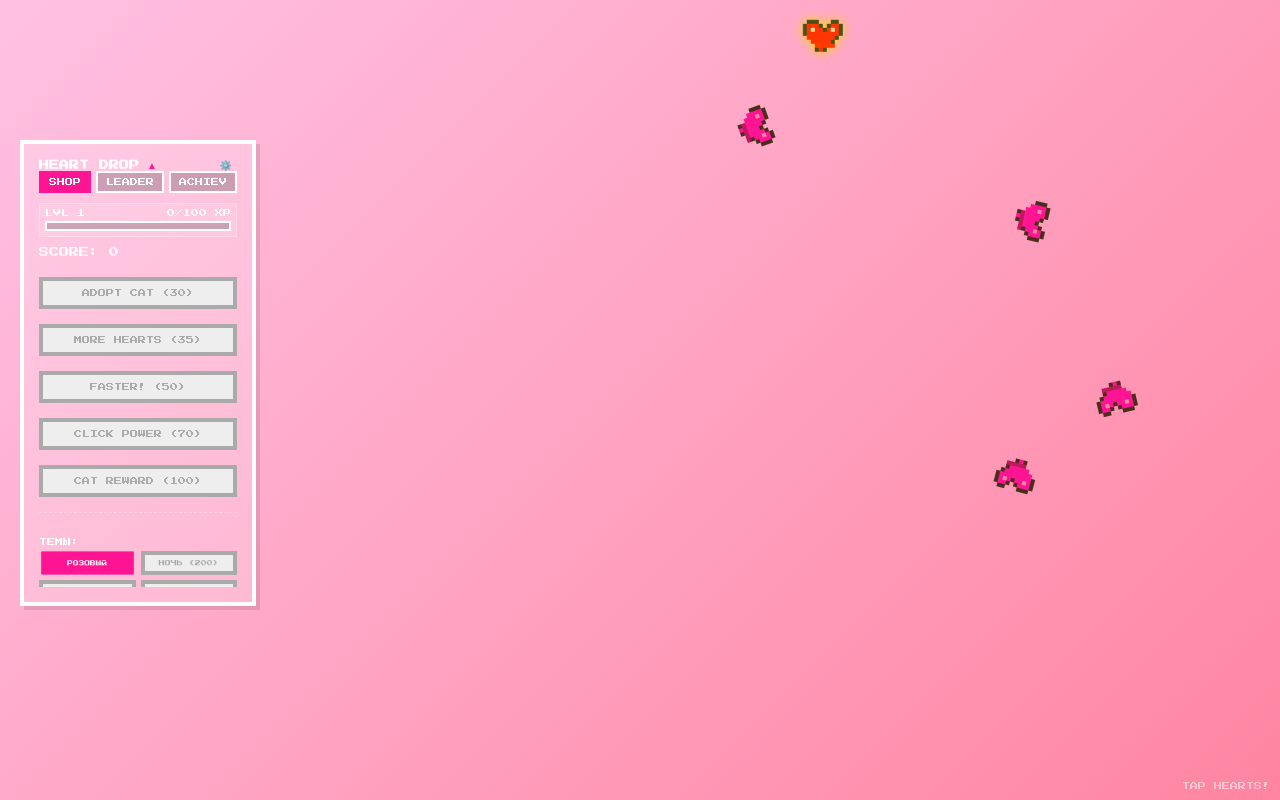
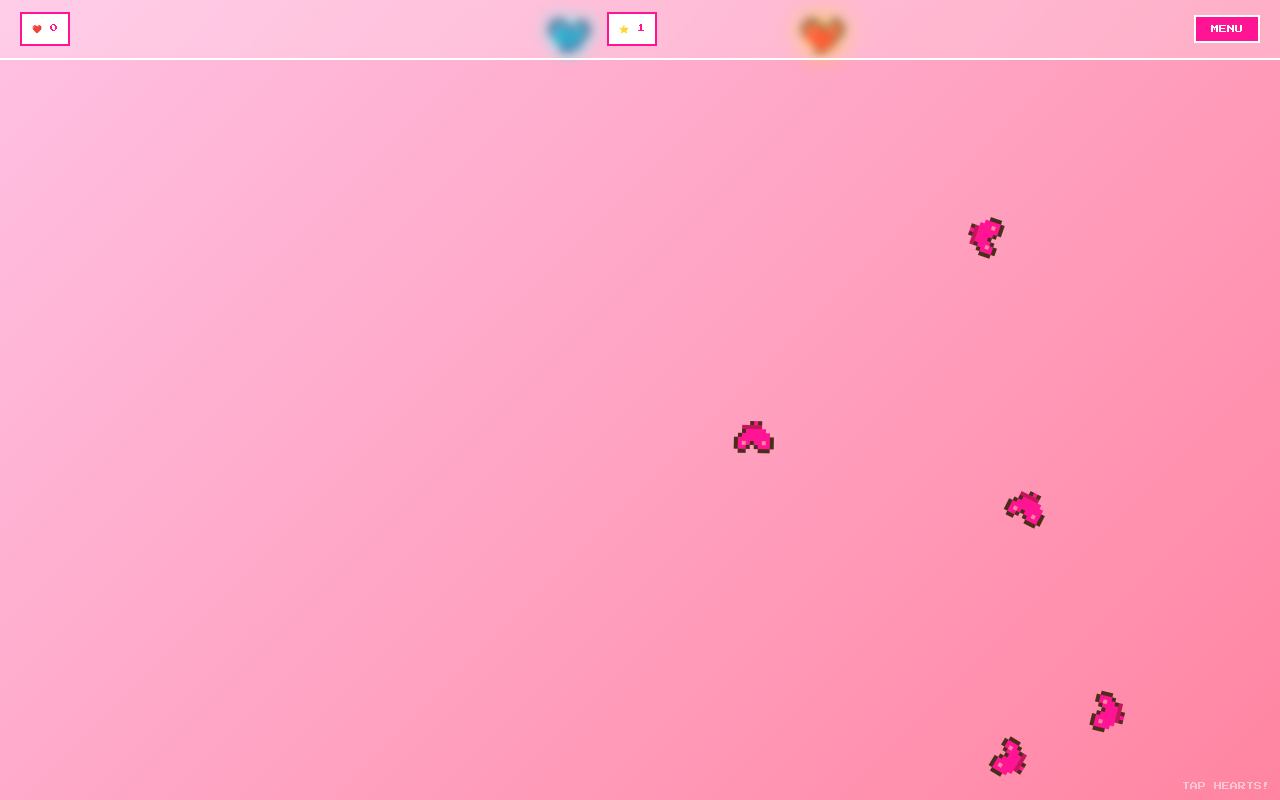
Before and after one commit to t1us32/love, a React (Vite) app: page / in a window 1280 px wide. Built offline with nearby package versions, Linux system fonts and the light colour scheme.

Commit message:
new thigns

```diff
--- a/src/App.jsx
+++ b/src/App.jsx
@@ -16,8 +16,8 @@ const PHRASES = [
 ];
 
 const HEART_TYPES = {
-  NORMAL: { id: 'normal', color: '#ff1493', xp: 10, bonus: 0, weight: 80, class: 'heart-normal' },
-  GOLD: { id: 'gold', color: '#ffd700', xp: 50, bonus: 10, weight: 10, class: 'heart-gold' },
+  NORMAL: { id: 'normal', color: '#ff1493', xp: 10, bonus: 0, weight: 70, class: 'heart-normal' },
+  GOLD: { id: 'gold', color: '#ffd700', xp: 50, bonus: 10, weight: 20, class: 'heart-gold' },
   BLACK: { id: 'black', color: '#333', xp: 5, bonus: -5, weight: 7, class: 'heart-black' },
   STAR: { id: 'star', color: '#00ffff', xp: 100, bonus: 5, weight: 3, class: 'heart-star' }
 };
@@ -49,15 +49,15 @@ const triggerHaptic = (enabled) => {
   }
 };
 
-const Heart = ({ id, x, type, speed, onRemove }) => {
+const Heart = ({ id, x, type, speed, onRemove, isPaused }) => {
   return (
     <div
-      className={`heart-container falling ${type.class}`}
+      className={`heart-container falling ${type.class} ${isPaused ? 'paused' : ''}`}
       style={{
         left: `${x}%`,
         animationDuration: `${speed}s`,
       }}
-      onClick={(e) => onRemove(id, e.clientX, e.clientY, type)}
+      onClick={(e) => !isPaused && onRemove(id, e.clientX, e.clientY, type)}
     >
       <div className="heart" style={{ filter: type.id === 'black' ? 'grayscale(1) brightness(0.5)' : (type.id === 'gold' ? 'hue-rotate(45deg) brightness(1.5)' : (type.id === 'star' ? 'hue-rotate(180deg) brightness(1.2)' : 'none')) }} />
     </div>
@@ -115,7 +115,7 @@ function App() {
   const [catX, setCatX] = useState(50);
   const [catFlip, setCatFlip] = useState(1); // 1 = right, -1 = left
   const [isCatCatching, setIsCatCatching] = useState(false);
-  const [isMenuVisible, setIsMenuVisible] = useState(true);
+  const [isMenuVisible, setIsMenuVisible] = useState(false);
   const [isMusicEnabled, setIsMusicEnabled] = useState(false);
   const [isSoundEnabled, setIsSoundEnabled] = useState(true);
   const [showSettings, setShowSettings] = useState(false);
@@ -223,9 +223,10 @@ function App() {
   }, [baseSpeed, frenzyTimer]);
 
   useEffect(() => {
+    if (isMenuVisible) return;
     const interval = setInterval(spawnHeart, spawnInterval);
     return () => clearInterval(interval);
-  }, [spawnHeart, spawnInterval]);
+  }, [spawnHeart, spawnInterval, isMenuVisible]);
 
   const addPhrase = useCallback((text, x, y) => {
     const phraseId = Math.random().toString(36).substr(2, 9);
@@ -309,7 +310,7 @@ function App() {
 
   // Constant tracking for the cat
   useEffect(() => {
-    if (!hasCat) return;
+    if (!hasCat || isMenuVisible) return;
 
     const interval = setInterval(() => {
       setHearts((prev) => {
@@ -364,12 +365,13 @@ function App() {
 
   // Clean up hearts that fall completely (safety net)
   useEffect(() => {
+    if (isMenuVisible) return;
     const cleanup = setInterval(() => {
       const now = Date.now();
       setHearts((prev) => prev.filter(h => (now - h.startTime) / 1000 < h.speed + 0.2));
     }, 200);
     return () => clearInterval(cleanup);
-  }, []);
+  }, [isMenuVisible]);
 
   const buyCat = () => {
     if (score >= 30 && !hasCat) {
@@ -461,27 +463,22 @@ function App() {
 
 
   return (
-    <div className={`game-container theme-${currentTheme}`} style={{ background: currentThemeData.gradient }}>
+    <div className={`game-container theme-${currentTheme} ${isMenuVisible ? 'game-paused' : ''}`} style={{ background: currentThemeData.gradient }}>
       {frenzyTimer > 0 && <div className="frenzy-overlay" />}
-      <div className={`ui-panel ${!isMenuVisible ? 'collapsed' : ''}`}>
-        <div className="panel-header">
-          <div onClick={() => setIsMenuVisible(!isMenuVisible)} style={{ display: 'flex', alignItems: 'center', gap: '8px', cursor: 'pointer' }}>
-            <h1 style={{ fontSize: '10px', margin: 0 }}>HEART DROP</h1>
-            <button className="toggle-btn" style={{ pointerEvents: 'none' }}>{isMenuVisible ? '▲' : '▼'}</button>
-          </div>
-          {isMenuVisible && (
-            <button
-              className="settings-btn"
-              onClick={() => setShowSettings(!showSettings)}
-              style={{ fontSize: '10px', background: 'none', border: 'none', cursor: 'pointer', padding: '0 5px' }}
-            >
-              ⚙️
-            </button>
-          )}
+
+      {/* HUD Bar - Always Visible */}
+      <div className="hud-bar">
+        <div className="hud-stat">❤️ {score}</div>
+        <div className="hud-stat">⭐ {level}</div>
+        <button className="menu-open-btn" onClick={() => setIsMenuVisible(true)}>MENU</button>
       </div>
 
-        {isMenuVisible && (
-          <>
+      <div className={`ui-panel-overlay ${isMenuVisible ? 'visible' : ''}`}>
+        <div className="ui-panel">
+          <div className="panel-header">
+            <h1 style={{ fontSize: '14px', margin: 0 }}>PAUSED</h1>
+            <button className="close-panel-btn" onClick={() => setIsMenuVisible(false)}>RESUME</button>
+          </div>
           <div className="tab-buttons" style={{ display: 'flex', gap: '5px', marginBottom: '10px' }}>
             <button className={`tab-btn ${activeTab === 'shop' ? 'active' : ''}`} onClick={() => setActiveTab('shop')}>SHOP</button>
             <button className={`tab-btn ${activeTab === 'leaderboard' ? 'active' : ''}`} onClick={() => setActiveTab('leaderboard')}>LEADER</button>
@@ -602,8 +599,10 @@ function App() {
               </div>
             </>
           )}
-          </>
-        )}
+          <button className="settings-btn-alt" onClick={() => setShowSettings(!showSettings)}>
+            {showSettings ? 'BACK' : 'SETTINGS ⚙️'}
+          </button>
+        </div>
       </div>
 
       {selectedPhoto && (
@@ -621,6 +620,7 @@ function App() {
         <Heart
           key={heart.id}
           {...heart}
+          isPaused={isMenuVisible}
           onRemove={handleHeartClick}
         />
       ))}
--- a/src/index.css
+++ b/src/index.css
@@ -71,6 +71,11 @@ body {
   justify-content: center;
   cursor: pointer;
   z-index: 5;
+}
+
+.heart-container.paused {
+  animation-play-state: paused !important;
+  pointer-events: none;
 }
 
 .heart {
@@ -505,28 +510,103 @@ body {
   object-fit: contain;
 }
 
-/* Hidable Panel Styles */
-.ui-panel.collapsed {
-  padding: 10px;
-  width: auto;
+/* Modal Panel Styles */
+.ui-panel-overlay {
+  position: fixed;
+  top: 0;
+  left: 0;
+  right: 0;
+  bottom: 0;
+  background: rgba(0, 0, 0, 0.85);
+  display: none;
+  align-items: center;
+  justify-content: center;
+  z-index: 200;
+  backdrop-filter: blur(5px);
+}
+
+.ui-panel-overlay.visible {
+  display: flex;
+}
+
+.ui-panel {
+  background: #fff;
+  padding: 20px;
+  border: 4px solid #ff1493;
+  width: 90%;
+  max-width: 400px;
+  max-height: 85vh;
+  overflow-y: auto;
+  box-shadow: 8px 8px 0px rgba(0, 0, 0, 0.2);
+  color: #ff1493;
+  display: flex;
+  flex-direction: column;
 }
 
 .panel-header {
   display: flex;
   justify-content: space-between;
   align-items: center;
-  cursor: pointer;
-  gap: 10px;
+  margin-bottom: 20px;
+  padding-bottom: 10px;
+  border-bottom: 4px solid #ff1493;
 }
 
-.toggle-btn {
-  background: none;
+.close-panel-btn {
+  background: #ff1493;
+  color: #fff;
+  border: 2px solid #fff;
+  padding: 5px 10px;
+  font-family: 'Press Start 2P', cursive;
+  font-size: 8px;
+  cursor: pointer;
+}
+
+.settings-btn-alt {
+  margin-top: 15px;
+  background: #333;
+  color: #fff;
   border: none;
+  padding: 10px;
+  font-family: 'Press Start 2P', cursive;
+  font-size: 8px;
+  cursor: pointer;
+  width: 100%;
+}
+
+/* HUD Bar Styles */
+.hud-bar {
+  position: absolute;
+  top: env(safe-area-inset-top);
+  left: 0;
+  right: 0;
+  height: 60px;
+  background: rgba(255, 255, 255, 0.2);
+  backdrop-filter: blur(5px);
+  border-bottom: 2px solid #fff;
+  display: flex;
+  align-items: center;
+  justify-content: space-between;
+  padding: 0 20px;
+  z-index: 100;
+}
+
+.hud-stat {
+  font-size: 8px;
   color: #ff1493;
+  background: #fff;
+  padding: 10px;
+  border: 2px solid #ff1493;
+}
+
+.menu-open-btn {
+  background: #ff1493;
+  color: #fff;
+  border: 2px solid #fff;
+  padding: 8px 15px;
   font-family: 'Press Start 2P', cursive;
-  font-size: 10px;
+  font-size: 8px;
   cursor: pointer;
-  padding: 0;
 }
 
 .gallery-scroll {
```
Lines whose indentation alone changed are shown as unchanged.
